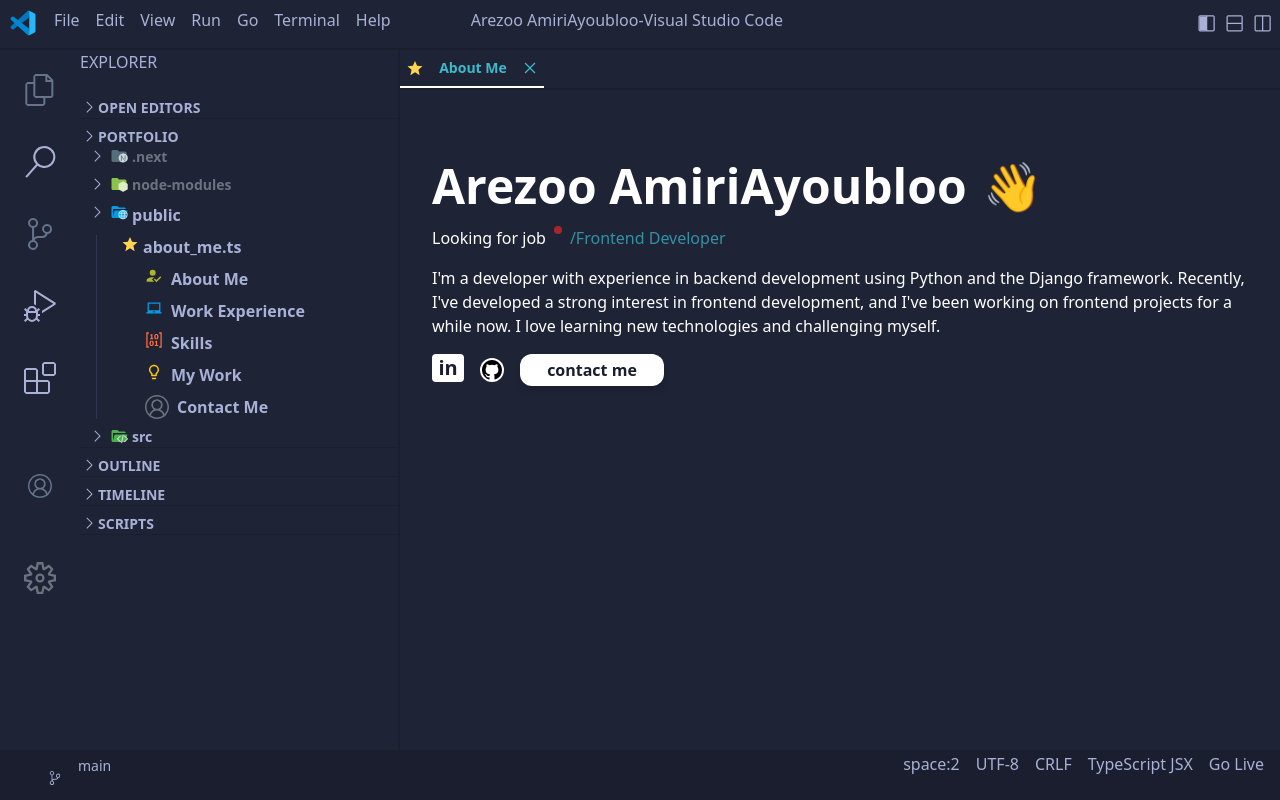
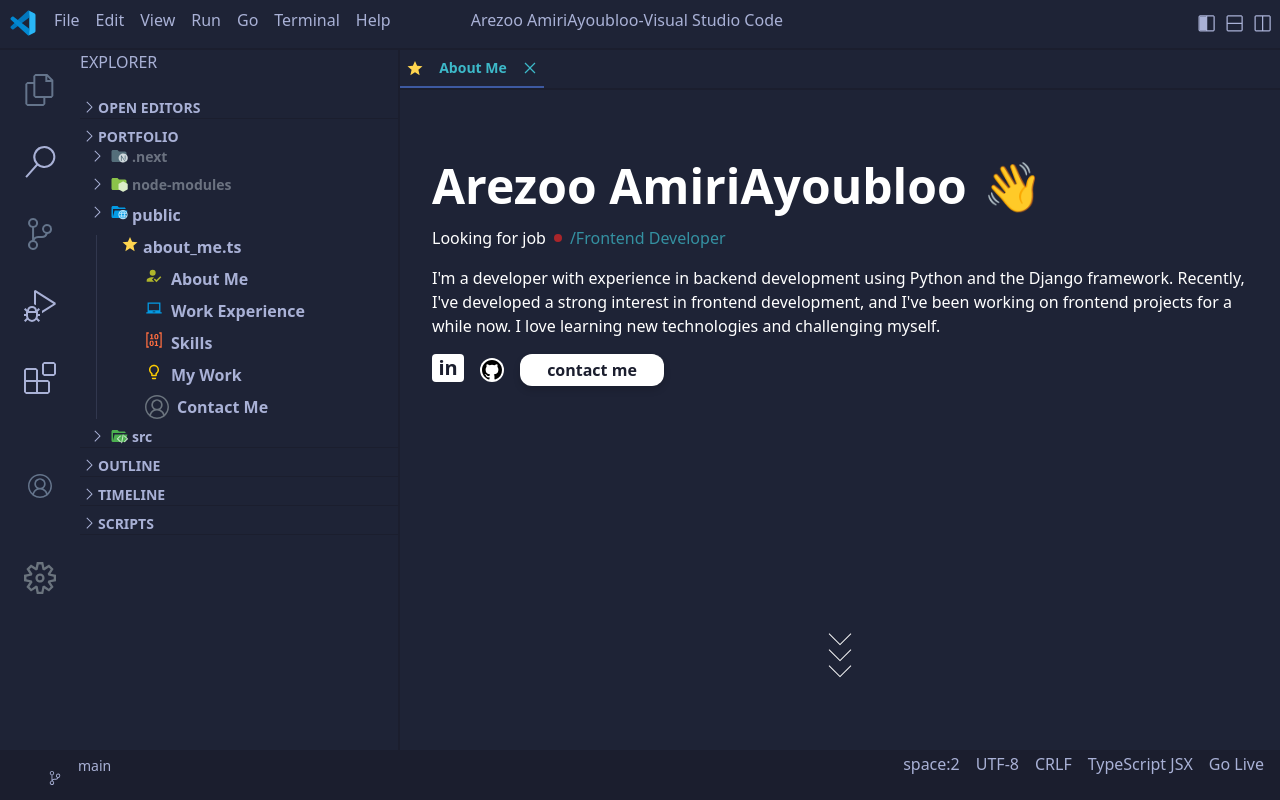
Before and after one commit to Code-Coterie-Team/Arezo-AmiriAyoublo-portfolio, a Next.js app: page / in a window 1280 px wide. Built offline with nearby package versions, Linux system fonts and the light colour scheme.

Commit message:
style change

```diff
--- a/src/assets/index.ts
+++ b/src/assets/index.ts
@@ -39,7 +39,8 @@ import ProjectAboutSvg from './aboutproject.svg';
 import ChallengeSvg from './challenge.svg';
 import SolutionSvg from './solution.svg';
 import TechnologySvg from './Thechnology.svg';
-import DeletSvg from './delete.svg'
+import DeletSvg from './delete.svg';
+import BorderSvg from './border.svg';
 export { ArowSvg,AboutSvg,BranchSvg,ContactSvg
     ,ExtentionSvg,FileSvg,GithubSvg,
     MywokrSvg,NextitemSvg,NodeitemSvg,ProjectSvg,
@@ -50,7 +51,7 @@ export { ArowSvg,AboutSvg,BranchSvg,ContactSvg
     TsconfigSvg,HorizWindowSvg,SidewindowSvg,ActiveWindowSvg,
     BackgroundSvg,SrcSvg,WorksrcSvg,MyworkiconSvg,ContactMeSvg,
     ReactItemSvg,ProjectAboutSvg,ChallengeSvg,SolutionSvg,TechnologySvg
-    ,DeletSvg,
+    ,DeletSvg,BorderSvg,
 
 
 }
--- a/src/components/Headermain.tsx
+++ b/src/components/Headermain.tsx
@@ -12,13 +12,13 @@ const Headermain=() => {
     const path=usePathname();
     return (
         <div className="w-full h-10 border-b-2 border-borderdark flex  bg-maincolor text-sm  fixed ">
-            <Link href={'/'} className={`w-36  flex   justify-around items-center gap-1  text-center font-semibold ${'/'===path ? 'border-b-2 border-white text-linkcolor' :'text-fontcolor'} `}>
+            <Link href={'/'} className={`w-36  flex   justify-around items-center gap-1  text-center font-semibold ${'/'===path ? 'border-b-2 border-headerborder text-linkcolor' :'text-fontcolor'} `}>
                 <StarSvg/>
                 About Me
                 <DeletSvg/>
             </Link>
             {links?.map((item,index)=>(
-                 <Link key={index} href={item.href } className={`w-36  flex  gap-2 items-center justify-around text-center font-semibold  border-r border-borderdark ${item.href===path ? 'border-b-2 border-b-white text-linkcolor' :'text-fontcolor'}`} > {item.name} <DeletSvg/></Link>
+                 <Link key={index} href={item.href } className={`w-36  flex  gap-2 items-center justify-around text-center font-semibold  border-r border-borderdark ${item.href===path ? 'border-b-2 border-b-headerborder text-linkcolor' :'text-fontcolor'}`} > {item.name} <DeletSvg/></Link>
             ))}
 
 
--- a/src/components/Itemaboutts.tsx
+++ b/src/components/Itemaboutts.tsx
@@ -1,13 +1,15 @@
 'use client'
-import { AboutSvg, ContactSvg, MywokrSvg, SkillsSvg, WorkSvg } from "@/assets";
+import { AboutSvg, BorderSvg, ContactSvg, MywokrSvg, SkillsSvg, WorkSvg } from "@/assets";
 import Link from "next/link";
-import React from "react";
+import React, { useEffect, useState } from "react";
 import { useStore } from '../store';
 import { usePathname } from "next/navigation";
 
 export default function AboutTs() {
     const { stylePublic, changeStyle } = useStore();
-    const pathName = usePathname();
+
+    const [pathName,setPathName]=useState<string>('/#aboutme')
+    console.log(pathName);
     const navs = [
         {
             title: 'About Me',
@@ -36,18 +38,40 @@ export default function AboutTs() {
         },
 
     ]
+    useEffect(()=>{
+        const HandelHashChange=()=>{
+              setPathName(window.location.hash || '#aboutme');
+        }
+        window.addEventListener('hashchange', HandelHashChange);
+        setPathName(window.location.hash);
+        return()=>{
+            window.removeEventListener('hashchange',HandelHashChange)
+        }
+    },[])
+
     return (
         <div className="flex flex-col gap-2 pl-6 " >
 
-            {navs.map((item, index) => (
-                <Link key={index} href={item.link} style={stylePublic} className="flex  gap-2">
-                        {item.svg}
-                        {item.title}
-                        <span></span>
+            {navs.map((item, index) => {
+                 const itemHash = item.link.split('#')[1]
+                 return(
+                <Link key={index} href={item.link} style={stylePublic} className="flex relative gap-2">
+
+                    {item.svg}
+                    {item.title}
+                    { `#${itemHash}` === pathName &&(
+                        <div className="flex  gap-10">
+                            <BorderSvg />
+                            <BorderSvg className=" absolute top-0 -left-4 -rotate-90" />
+                            <BorderSvg className="rotate-90 absolute top-4 " />
+                            <BorderSvg className=" -rotate-180 absolute top-4 -left-4" />
+                        </div>)
+                    }
+
                 </Link>
             )
 
-            )}
+            })}
         </div>
     )
 }
--- a/src/components/Personinformation.tsx
+++ b/src/components/Personinformation.tsx
@@ -21,7 +21,7 @@ export default  function PersonalInformation(){
                     <h1 className=" font-semibold ">Arezoo AmiriAyoubloo</h1>
                     <span className="  animation animate-wave" >👋</span>
                 </div>
-                <div className="flex gap-2 ">
+                <div className="flex gap-2  items-center">
                     <span>Looking for job</span>
                     <div className="size-2 bg-red-600 animate-pulse rounded-full"></div>
                     <span className="text-linkcolor animate-pulse">/Frontend Developer</span>
@@ -33,10 +33,10 @@ export default  function PersonalInformation(){
                     <button className="h-8 w-36 rounded-xl bg-white shadow-buttonshadow  ">contact me</button>
                 </div>
             </div>
-            <div className="scroll flex justify-center ">
-                <span></span>
-                <span></span>
-                <span></span>
+            <div className=" flex flex-col justify-center items-center ">
+                <span className="size-4  border-white border-r border-b rotate-45 animate-scroll   "></span>
+                <span className="size-4  border-white border-r border-b  rotate-45 animate-scroll  delay-150 "></span>
+                <span className="size-4  border-white border-r border-b rotate-45 animate-scroll  delay-300 "></span>
 
             </div>
 
--- a/tailwind.config.ts
+++ b/tailwind.config.ts
@@ -1,3 +1,4 @@
+import { transform } from "next/dist/build/swc/generated-native";
 import type { Config } from "tailwindcss";
 
 export default {
@@ -19,6 +20,7 @@ export default {
         contactcolor:'rgb(96 ,165 ,250)',
         bordercolor:'#31374e',
         maincolor:'rgb(30 ,35 ,54 )',
+        headerborder:'rgb(61, 89, 161)',
       },
       gridTemplateColumns:{
         '16':'repeat(16,minmax(0,1fr))',
@@ -71,16 +73,23 @@ export default {
         '60%': {
             transform:' rotate(0deg)'
         }
-
-
+        },
+        scroll:{
+          '0%': { transform: 'translateY(2px) rotate-45 ', opacity: '1' },
+          '50%': { transform: 'translateY(15px) rotate-45 ', opacity: '0.5' },
+          '100%': { transform: 'translateY(30px) rotate-45 ', opacity: '1' },
         }
       },
       animation:{
-        wave:'wave 2s ease infinite'
+        wave:'wave 2s ease infinite',
+        scroll:'scroll 0.5s  ease-in-out infinite',
       },
+
+
       boxShadow:{
          buttonshadow:'0px 4px 7px 0px rgba(0, 0, 0,0.15)'
       },
+
     },
   },
   plugins: [],
```
Also changed, not shown: src/assets/border.svg (added).
